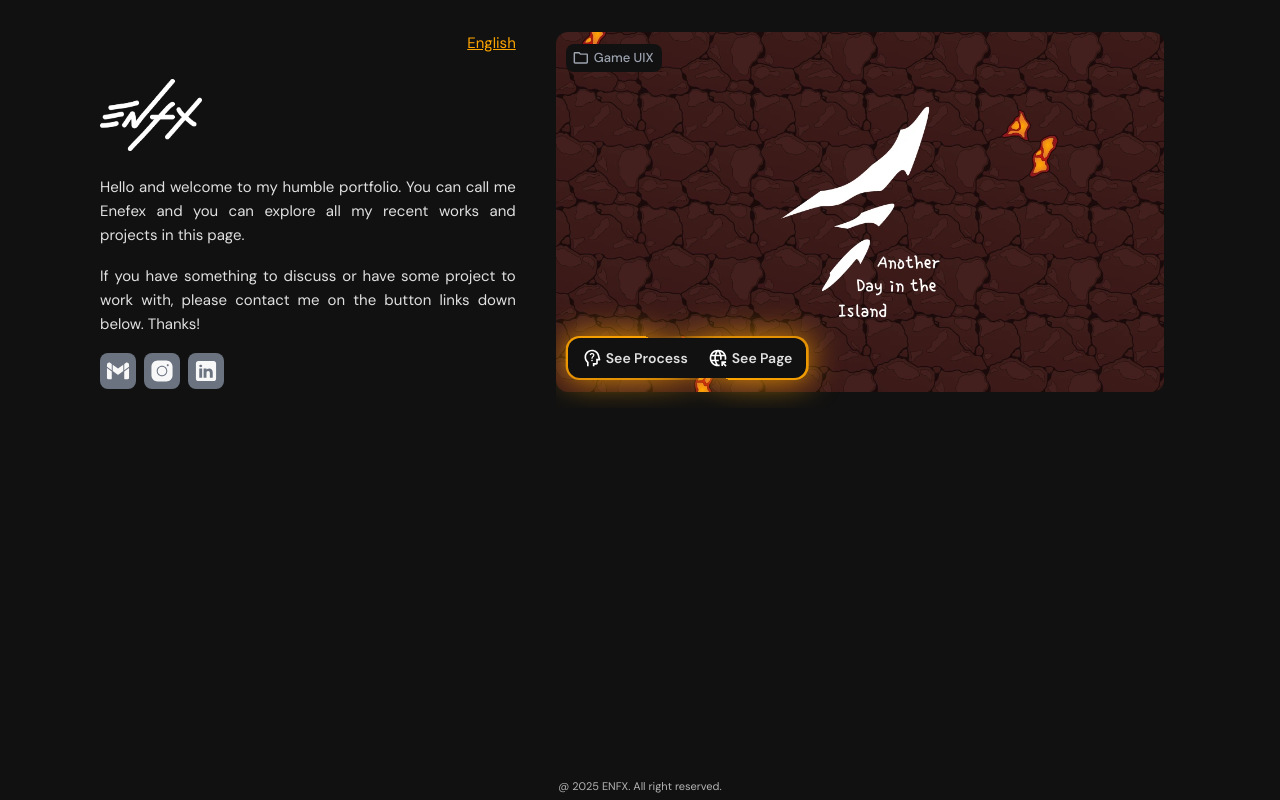
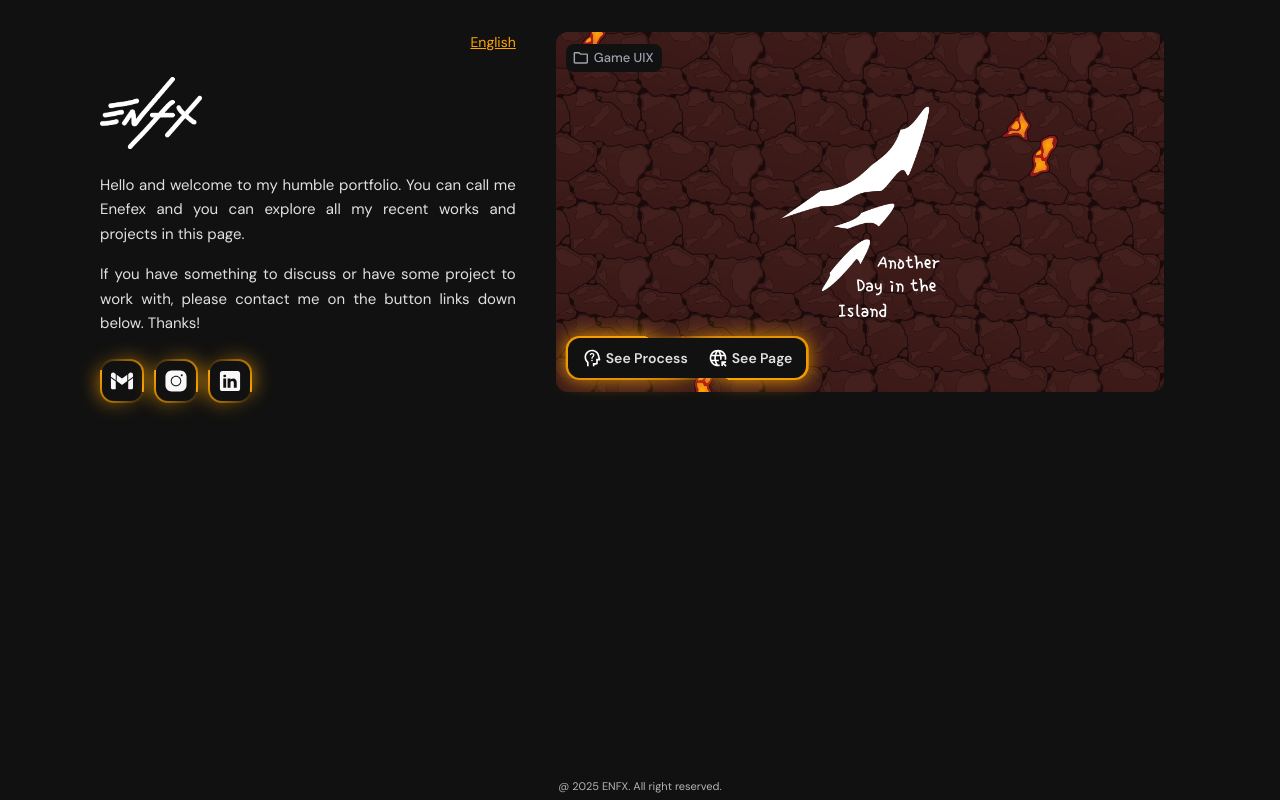
Before and after one commit to salman-setiawan/eisenflux, a React (Vite) app: page / in a window 1280 px wide. Built offline with nearby package versions, Linux system fonts and the light colour scheme.

Commit message:
polish icon button

```diff
--- a/src/components/IconButton.jsx
+++ b/src/components/IconButton.jsx
@@ -6,8 +6,10 @@ const IconButton = ({ src, url }) => {
   return (
     <div>
       <Link to={url} target="_blank" rel="noopener noreferrer">
-        <div className='bg-gray-500 rounded-lg p-1.5 w-fit'>
-          <img src={src} alt="icon" />
+        <div className="snake p-0.5">
+          <div className='bg-[#111111] rounded-xl p-2 w-fit'>
+            <img src={src} alt="icon" />
+          </div>
         </div>
       </Link>
     </div>
--- a/src/index.css
+++ b/src/index.css
@@ -71,7 +71,7 @@
 }
 
 .snake::before {
-  filter: blur(1rem);
+  filter: blur(0.6rem);
 }
 
 @keyframes spin{
--- a/src/pages/Home.jsx
+++ b/src/pages/Home.jsx
@@ -21,14 +21,14 @@ const Home = () => {
       <div className="flex flex-col md:flex-row gap-x-10 gap-y-4 w-full md:w-[1080px]">
         <div className="md:w-2/5 flex flex-col gap-y-4">
           <div className="w-full flex justify-end pb-2">
-            <button onClick={toggleLanguage} className="text-[15px] h-fit underline underline-offset-1 text-[#ffa500]">
+            <button onClick={toggleLanguage} className="text-[14px] h-fit underline underline-offset-1 text-[#ffa500]">
               {language === "en" ? "English" : "Bahasa"}
             </button>
           </div>
           <img src="brand.png" alt="brand" className="h-20 w-fit pb-2" />
           <div className="text-[15px] leading-relaxed text-justify">{welcome}</div>
           <div className="text-[15px] leading-relaxed text-justify">{contact}</div>
-          <div className="flex gap-x-2 justify-end md:justify-start">
+          <div className="flex gap-x-2.5 justify-end md:justify-start py-2">
             <IconButton src="gmail.svg" url="mailto:salmansetiawan88@gmail.com" />
             <IconButton src="instagram.svg" url="https://instagram.com/eisenflux" />
             <IconButton src="linkedin.svg" url="https://linkedin.com/in/salman-setiawan" />
```
